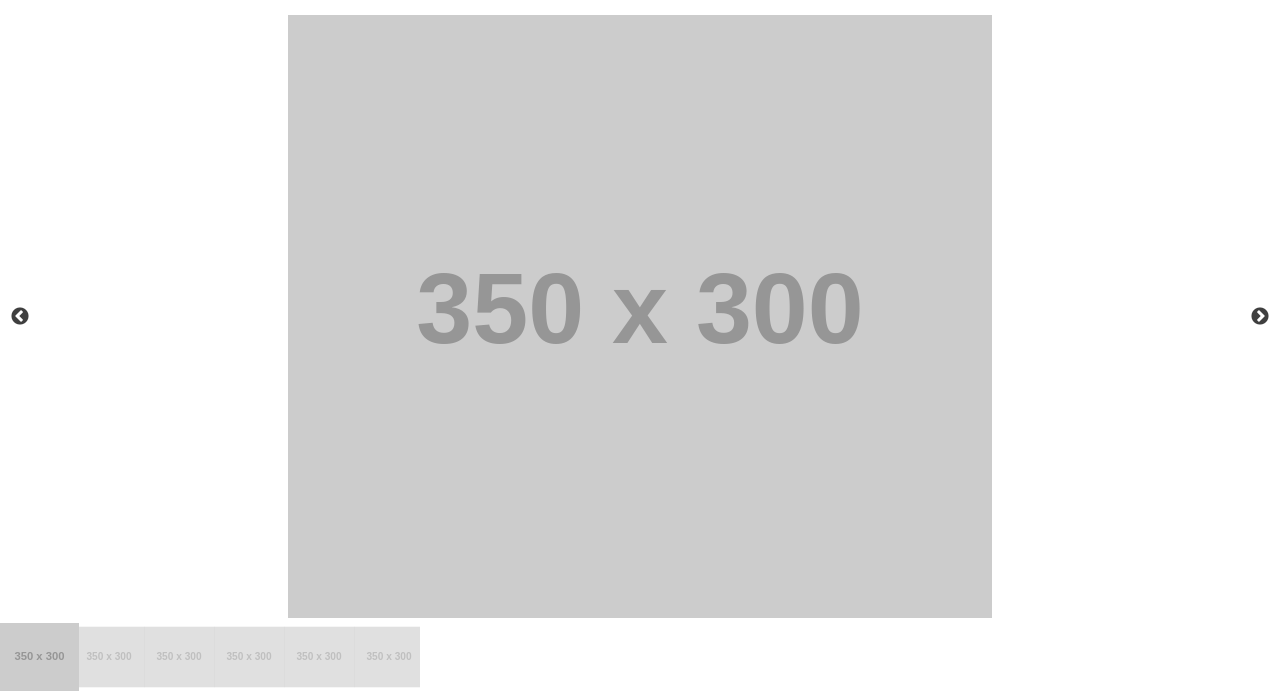
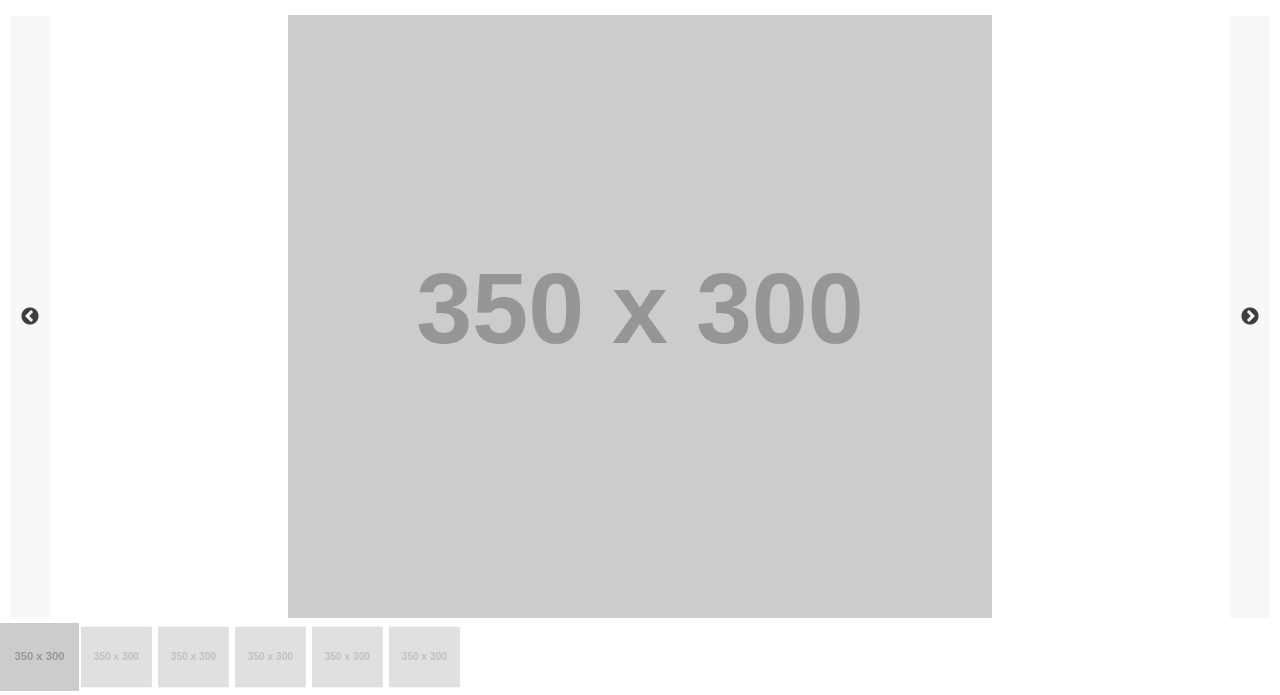
Before and after one commit to Daymannovaes/roupas-rotulo, a plain HTML site: page index.html in a window 1280 px wide. Shown: the part 105-800 px from the top of the page. Drawn offline with nearby package versions, Linux system fonts and the light colour scheme; placeholder pictures from the web are drawn by us.

Commit message:
improving arrows

```diff
--- a/assets/main.css
+++ b/assets/main.css
@@ -49,9 +49,6 @@ nav a:hover {
   color: #222;
 }
 
-
-
-
 .slider-for {
   height: calc(90% - 9px);
   max-width: calc(100% - 70px);
@@ -63,7 +60,7 @@ nav a:hover {
 
 .slider-nav {
   height: 10%;
-  max-width: 90%;
+  max-width: 100%;
 }
 .flex {
   display: flex;
@@ -90,5 +87,24 @@ nav a:hover {
 
 .slick-prev:before,
 .slick-next:before {
-    color: black;
+  color: #000;
 }
+
+.slick-prev,
+.slick-next {
+  display: block;
+  height: 100%;
+  width: 40px;
+  background: rgba(221, 221, 221, 0.2);
+  transition: all 200ms;
+}
+
+.slick-prev:hover,
+.slick-next:hover,
+.slick-prev:focus,
+.slick-next:focus {
+  display: block;
+  height: 100%;
+  width: 40px;
+  background: rgba(221, 221, 221, 0.5);
+}
```
